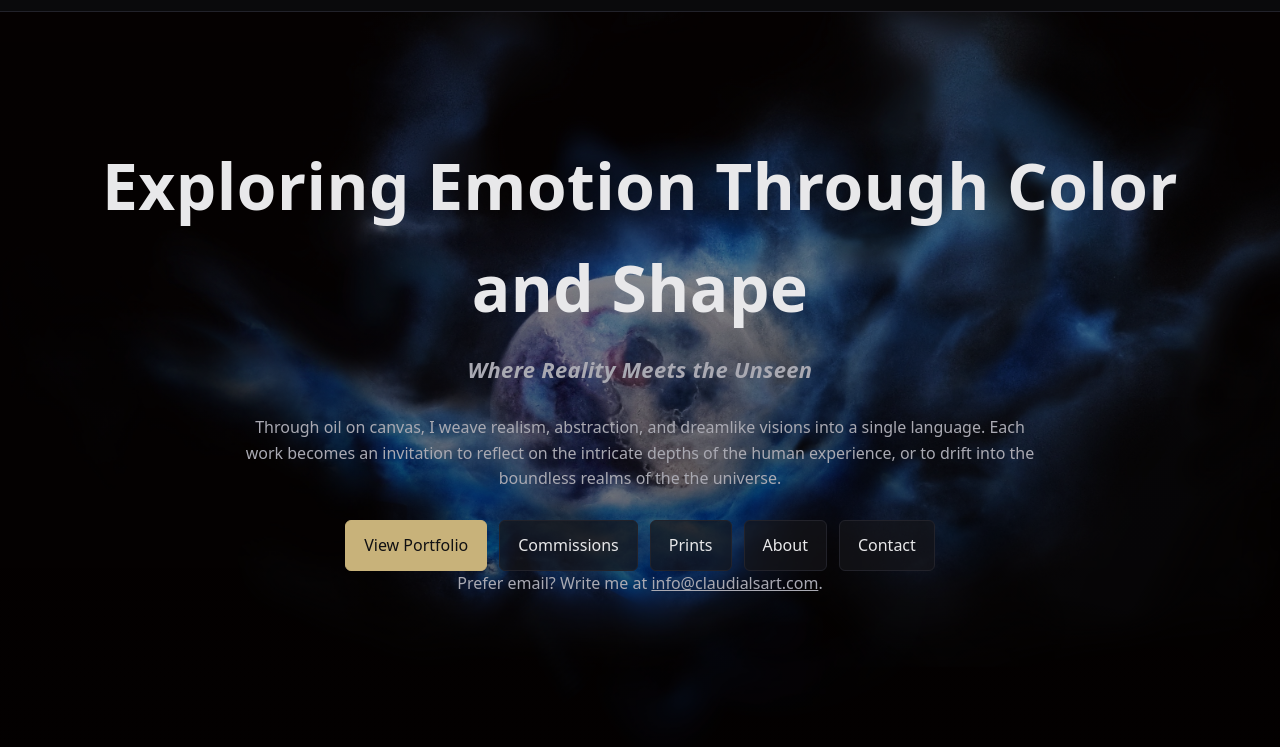
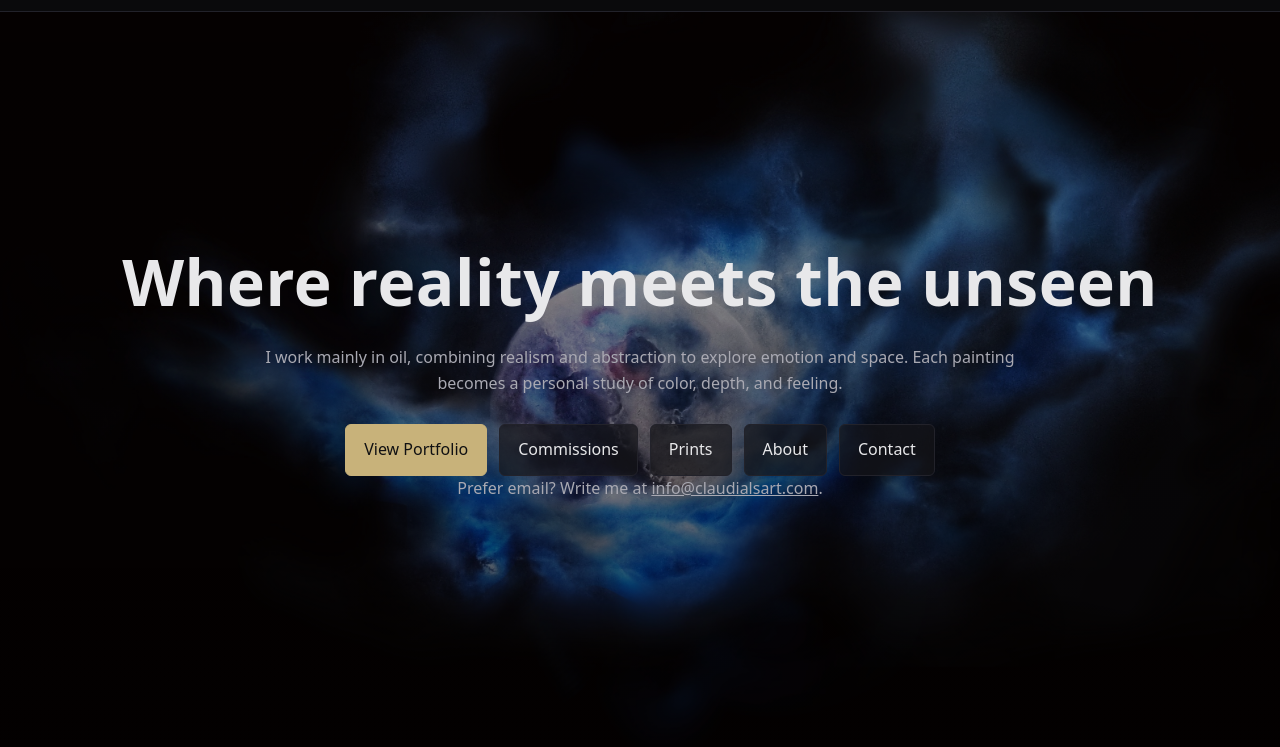
Before and after one commit to claudialsart/Claudialsart-test, a plain HTML site: page index.html in a window 1280 px wide. Shown: the part 53-800 px from the top of the page. Drawn offline with Linux system fonts and the light colour scheme.

Commit message:
Update index.html
Description Hero section changes

```diff
--- a/index.html
+++ b/index.html
@@ -30,9 +30,8 @@
 
 <section class="hero">
   <div class="hero-inner container">
-    <h1>Exploring Emotion Through Color and Shape</h1>
-<p class="placeholder"><em>Where Reality Meets the Unseen</em></p>
-<p>Through oil on canvas, I weave realism, abstraction, and dreamlike visions into a single language. Each work becomes an invitation to reflect on the intricate depths of the human experience, or to drift into the boundless realms of the the universe.</p>
+    <h1>Where reality meets the unseen</h1>
+    <p>I work mainly in oil, combining realism and abstraction to explore emotion and space. Each painting becomes a personal study of color, depth, and feeling.</p>
     <div class="cta-row">
       <a class="button primary" href="portfolio.html">View Portfolio</a>
       <a class="button" href="commissions.html">Commissions</a>
```
Lines whose indentation alone changed are shown as unchanged.
